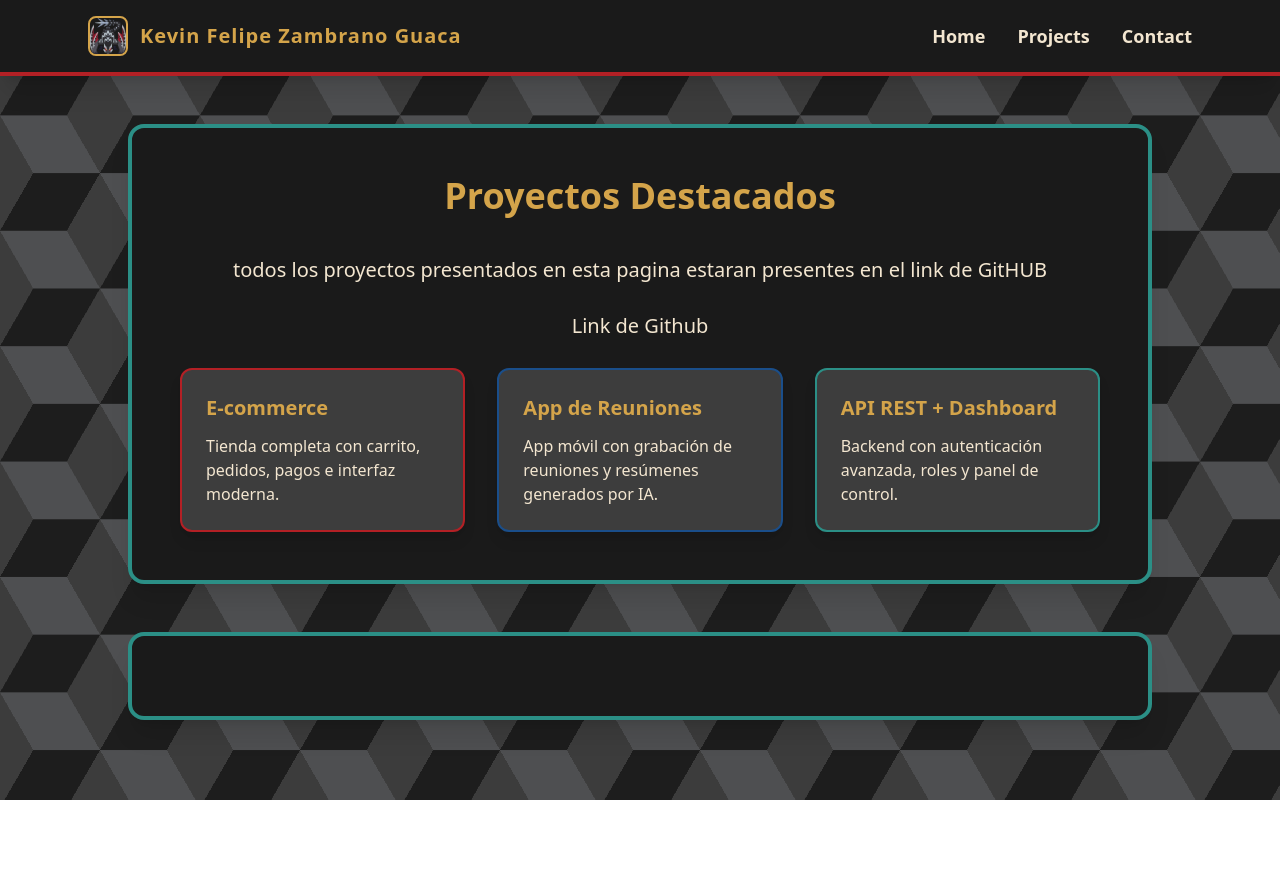
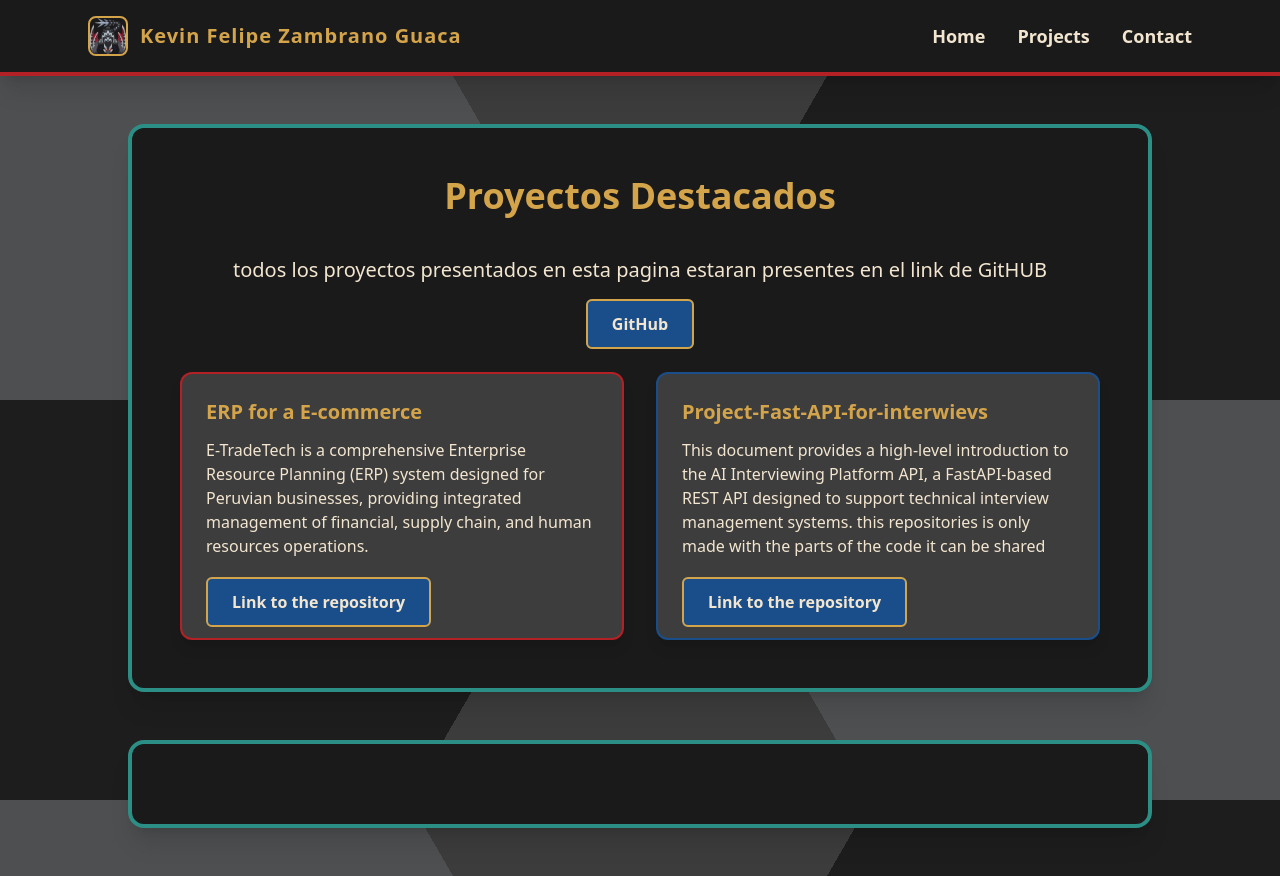
Before and after one commit to KevinFZambrano12/Kevin-s-web-page, a React (Vite) app: page /projects in a window 1280 px wide. Before the commit the page ends 800 px from the top, so only its background shows below. Built offline with nearby package versions, Linux system fonts and the light colour scheme.

Commit message:
Changes to the componet Project

```diff
--- a/src/Componets/screens/home.jsx
+++ b/src/Componets/screens/home.jsx
@@ -171,7 +171,6 @@ export default function home() {
                     </li>
                 </ul>
             </div>
-
         </div>
 
     );
--- a/src/Componets/screens/projects.jsx
+++ b/src/Componets/screens/projects.jsx
@@ -12,45 +12,63 @@ export default function Projects(){
                 <h2 className="text-4xl font-bold text-[var(--mh-gold)] text-center mb-10">
                     Proyectos Destacados
                 </h2>
-                <div className="text-center">
+                <div className="text-center mb-9">
                     <p className="text-[var(--mh-light)] text-xl mb-7">
                         todos los proyectos presentados en esta pagina estaran presentes en el link de GitHUB
                     </p>
-                    <h2 className="mb-7"><a href="https://github.com/KevinFZambrano12"
-                           className="text-[var(--mh-light)] text-xl
-                            hover:text-blue-500">
-                        Link de Github
-                        </a>
-                    </h2>
+                    <a
+                        href="https://github.com/KevinFZambrano12"
+                        target="_blank"
+                        className="px-6 py-3 bg-[var(--mh-blue)] text-[var(--mh-light)]
+                                border-2 border-[var(--mh-gold)] font-semibold
+                                rounded-md hover:bg-[var(--mh-teal)] transition
+                                "
+                    >
+                        GitHub
+                    </a>
                 </div>
 
-                <div className="grid md:grid-cols-3 gap-8">
+
+                <div className="grid md:grid-cols-2 gap-8">
 
                     {/* Card 1 */}
                     <div className="bg-[var(--mh-gray)] border-2 border-[var(--mh-red)]
                           p-6 rounded-xl shadow-lg">
-                        <h3 className="text-xl font-bold text-[var(--mh-gold)] mb-3">E-commerce</h3>
-                        <p className="text-[var(--mh-light)]">
-                            Tienda completa con carrito, pedidos, pagos e interfaz moderna.
+                        <h3 className="text-xl font-bold text-[var(--mh-gold)] mb-3">ERP for a E-commerce</h3>
+                        <p className="text-[var(--mh-light)] mb-8">
+                            E-TradeTech is a comprehensive Enterprise Resource Planning (ERP) system designed for Peruvian businesses,
+                            providing integrated management of financial, supply chain, and human resources operations.
                         </p>
+                        <a
+                            href="https://github.com/Arst097/E-TradeTech"
+                            target="_blank"
+                            className="px-6 py-3 bg-[var(--mh-blue)] text-[var(--mh-light)]
+                                border-2 border-[var(--mh-gold)] font-semibold
+                                rounded-md hover:bg-[var(--mh-teal)] transition
+                                "
+                        >
+                            Link to the repository
+                        </a>
                     </div>
 
                     {/* Card 2 */}
                     <div className="bg-[var(--mh-gray)] border-2 border-[var(--mh-blue)]
                           p-6 rounded-xl shadow-lg">
-                        <h3 className="text-xl font-bold text-[var(--mh-gold)] mb-3">App de Reuniones</h3>
-                        <p className="text-[var(--mh-light)]">
-                            App móvil con grabación de reuniones y resúmenes generados por IA.
+                        <h3 className="text-xl font-bold text-[var(--mh-gold)] mb-3">Project-Fast-API-for-interwievs</h3>
+                        <p className="text-[var(--mh-light)] mb-8">
+                            This document provides a high-level introduction to the AI Interviewing Platform API,
+                            a FastAPI-based REST API designed to support technical interview management systems. this repositories is only made with the parts of the code it can be shared
                         </p>
-                    </div>
-
-                    {/* Card 3 */}
-                    <div className="bg-[var(--mh-gray)] border-2 border-[var(--mh-teal)]
-                          p-6 rounded-xl shadow-lg">
-                        <h3 className="text-xl font-bold text-[var(--mh-gold)] mb-3">API REST + Dashboard</h3>
-                        <p className="text-[var(--mh-light)]">
-                            Backend con autenticación avanzada, roles y panel de control.
-                        </p>
+                        <a
+                            href="https://github.com/KevinFZambrano12/Project-Fast-API-for-interwievs"
+                            target="_blank"
+                            className="px-6 py-3 bg-[var(--mh-blue)] text-[var(--mh-light)]
+                                border-2 border-[var(--mh-gold)] font-semibold
+                                rounded-md hover:bg-[var(--mh-teal)] transition
+                                "
+                        >
+                            Link to the repository
+                        </a>
                     </div>
 
                 </div>
```
